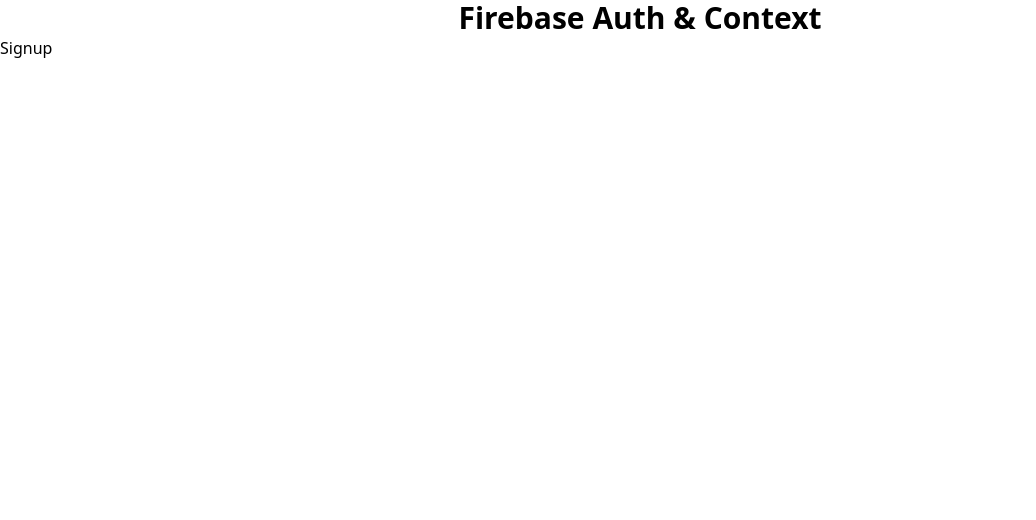
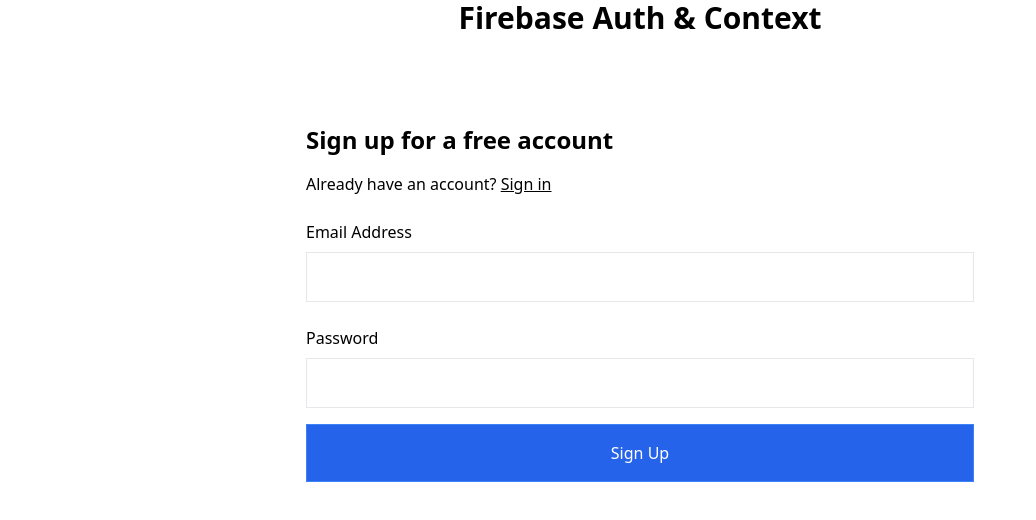
Before and after one commit to dvaug86/Tutorial-Firebase-Authentication-pt1-CodeCommerce, a React (Create React App) app: page /signup in a window 1280 px wide. Shown: the top 520 px of the page, without its empty margins (0-1036 px from the left). Built offline with nearby package versions, Linux system fonts and the light colour scheme.

Commit message:
stylized components

```diff
--- a/src/App.jsx
+++ b/src/App.jsx
@@ -5,13 +5,13 @@
 
 function App() {
   return (
-    <div >
+    <div>
       <h1 className="text-center text-3xl font-bold">
         Firebase Auth & Context
       </h1>
       <Routes>
-      <Route path="/" element={<Signin/>} />
-      <Route path="/signup" element={<Signup/>} />
+        <Route path="/" element={<Signin />} />
+        <Route path="/signup" element={<Signup />} />
         <Route path="/account" element={<Account/>} />
       </Routes>
     </div>
--- a/src/components/Account.jsx
+++ b/src/components/Account.jsx
@@ -2,7 +2,12 @@
 
 const Account = () => {
   return (
-    <div>Account</div>
+    <div className='max-w-[600px] mx-auto my-16 p-4'>
+      <h1 className='text-2xl font-bold py-4'>Account</h1>
+      <p>User Email: </p>
+
+      <button className='border px-6 py-2 my-4'>Logout</button>
+    </div>
   )
 }
 
--- a/src/components/Signin.jsx
+++ b/src/components/Signin.jsx
@@ -1,8 +1,33 @@
 import React from 'react'
+import { Link } from 'react-router-dom'
 
 const Signin = () => {
   return (
-    <div>Signin</div>
+    <div className="max-w-[700px] mx-auto my-16 p-4">
+    <div>
+      <h1 className="text-2xl font-bold py-2">Sign into your account</h1>
+      <p className="py-2">
+        Don't have an account yet? {" "}
+        <Link className="underline" to="/signup">
+           Sign up
+        </Link>
+      </p>
+    </div>
+    <form>
+      <div className="flex flex-col py-2">
+        <label className="py-2 font-medium">Email Address</label>
+        <input className="border p-3" type="email" />
+      </div>
+
+      <div className="flex flex-col py-2">
+        <label className="py-2 font-medium">Password</label>
+        <input className="border p-3" type="password" />
+      </div>
+      <button className="border border-blue-500 bg-blue-600 hover:bg-blue-500 w-full p-4 my-2 text-white">
+        Sign In
+      </button>
+    </form>
+  </div>
   )
 }
 
--- a/src/components/Signup.jsx
+++ b/src/components/Signup.jsx
@@ -1,9 +1,34 @@
-import React from 'react'
+import React from "react";
+import { Link } from "react-router-dom";
 
 const Signup = () => {
   return (
-    <div>Signup</div>
-  )
-}
+    <div className="max-w-[700px] mx-auto my-16 p-4">
+      <div>
+        <h1 className="text-2xl font-bold py-2">Sign up for a free account</h1>
+        <p className="py-2">
+          Already have an account?{" "}
+          <Link className="underline" to="/">
+            Sign in
+          </Link>
+        </p>
+      </div>
+      <form>
+        <div className="flex flex-col py-2">
+          <label className="py-2 font-medium">Email Address</label>
+          <input className="border p-3" type="email" />
+        </div>
 
-export default Signup
+        <div className="flex flex-col py-2">
+          <label className="py-2 font-medium">Password</label>
+          <input className="border p-3" type="password" />
+        </div>
+        <button className="border border-blue-500 bg-blue-600 hover:bg-blue-500 w-full p-4 my-2 text-white">
+          Sign Up
+        </button>
+      </form>
+    </div>
+  );
+};
+
+export default Signup;
```
Lines whose indentation alone changed are shown as unchanged.
